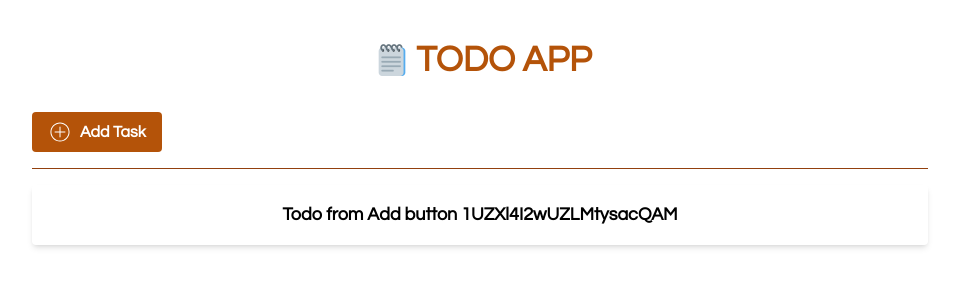
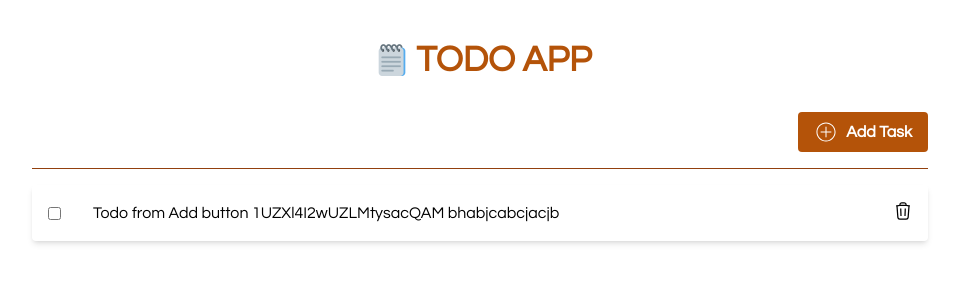
Before and after one commit to saroshfarhan/todo-app, a React (Create React App) app: page / in a window 1280 px wide. Both pictures are taken after a click on the button "Add Task". Shown: the top 300 px of the page, without its empty margins (160-1119 px from the left). Built offline with nearby package versions, Linux system fonts and the light colour scheme.

Commit message:
style changes and final structure for todo card.

```diff
--- a/src/App.js
+++ b/src/App.js
@@ -26,12 +26,14 @@ function App() {
         <h1 className="text-4xl font-bold text-center text-amber-700">TODO APP</h1>
       </div>
       <div className='px-4 my-8 lg:px-48'>
-        <button type='button' onClick={addTodo} className='bg-amber-700 hover:bg-amber-800 text-white font-bold py-2 px-4 rounded inline-flex items-center'>
-        <svg className="fill-current w-6 h-6 mr-2 svg-icon" viewBox="0 0 20 20">
-							<path d="M14.613,10c0,0.23-0.188,0.419-0.419,0.419H10.42v3.774c0,0.23-0.189,0.42-0.42,0.42s-0.419-0.189-0.419-0.42v-3.774H5.806c-0.23,0-0.419-0.189-0.419-0.419s0.189-0.419,0.419-0.419h3.775V5.806c0-0.23,0.189-0.419,0.419-0.419s0.42,0.189,0.42,0.419v3.775h3.774C14.425,9.581,14.613,9.77,14.613,10 M17.969,10c0,4.401-3.567,7.969-7.969,7.969c-4.402,0-7.969-3.567-7.969-7.969c0-4.402,3.567-7.969,7.969-7.969C14.401,2.031,17.969,5.598,17.969,10 M17.13,10c0-3.932-3.198-7.13-7.13-7.13S2.87,6.068,2.87,10c0,3.933,3.198,7.13,7.13,7.13S17.13,13.933,17.13,10"></path>
-				</svg>
-        <span>Add Task</span>
-        </button>
+        <div className='flex justify-end'>
+          <button type='button' onClick={addTodo} className='w-full lg:w-auto md:w-auto bg-amber-700 hover:bg-amber-800 text-white font-bold py-2 px-4 rounded inline-flex items-center justify-center'>
+            <svg className="fill-current w-6 h-6 mr-2 svg-icon" viewBox="0 0 20 20">
+                  <path d="M14.613,10c0,0.23-0.188,0.419-0.419,0.419H10.42v3.774c0,0.23-0.189,0.42-0.42,0.42s-0.419-0.189-0.419-0.42v-3.774H5.806c-0.23,0-0.419-0.189-0.419-0.419s0.189-0.419,0.419-0.419h3.775V5.806c0-0.23,0.189-0.419,0.419-0.419s0.42,0.189,0.42,0.419v3.775h3.774C14.425,9.581,14.613,9.77,14.613,10 M17.969,10c0,4.401-3.567,7.969-7.969,7.969c-4.402,0-7.969-3.567-7.969-7.969c0-4.402,3.567-7.969,7.969-7.969C14.401,2.031,17.969,5.598,17.969,10 M17.13,10c0-3.932-3.198-7.13-7.13-7.13S2.87,6.068,2.87,10c0,3.933,3.198,7.13,7.13,7.13S17.13,13.933,17.13,10"></path>
+            </svg>
+            <span>Add Task</span>
+          </button>
+        </div>
         <hr className='my-4 border-amber-800'/>
         {
           todo.length === 0 ? <h1 className='text-2xl font-semibold text-center text-[#69DC9E]'>All tasks accomplished!!</h1>
--- a/src/components/Todo.jsx
+++ b/src/components/Todo.jsx
@@ -6,7 +6,17 @@ export default function Todo(props) {
    const tasks = props.data.map((task) => {
     return (
         <div className='rounded overflow-hidden shadow-md my-1' key={task.id}>
-            <h2 className='text-lg text-center font-bold my-4 px-2'>{task.text} {task.id}</h2>
+            <div className='flex items-center text-center'>
+                <input type="checkbox" name="" id="" className='default:ring-2 mx-4 lg:mx-4 '/>
+                <div className='w-auto my-4 pr-4 lg:px-4 lg:pr-0'>
+                    <p className='text-base text-left lg:w-[36rem]'>{task.text} {task.id} bhabjcabcjacjb</p>
+                </div>
+                <div className='items-end ml-0 mr-4 lg:ml-[14rem] hover:text-red-500 hover:cursor-pointer'>
+                    <svg className="w-5 h-5 mb-1" fill="none" viewBox="0 0 24 24" strokeWidth="1.5" stroke="currentColor">
+                        <path d="M14.74 9l-.346 9m-4.788 0L9.26 9m9.968-3.21c.342.052.682.107 1.022.166m-1.022-.165L18.16 19.673a2.25 2.25 0 01-2.244 2.077H8.084a2.25 2.25 0 01-2.244-2.077L4.772 5.79m14.456 0a48.108 48.108 0 00-3.478-.397m-12 .562c.34-.059.68-.114 1.022-.165m0 0a48.11 48.11 0 013.478-.397m7.5 0v-.916c0-1.18-.91-2.164-2.09-2.201a51.964 51.964 0 00-3.32 0c-1.18.037-2.09 1.022-2.09 2.201v.916m7.5 0a48.667 48.667 0 00-7.5 0" />
+                    </svg>
+                </div>
+            </div>
         </div>
     )
    }
```
